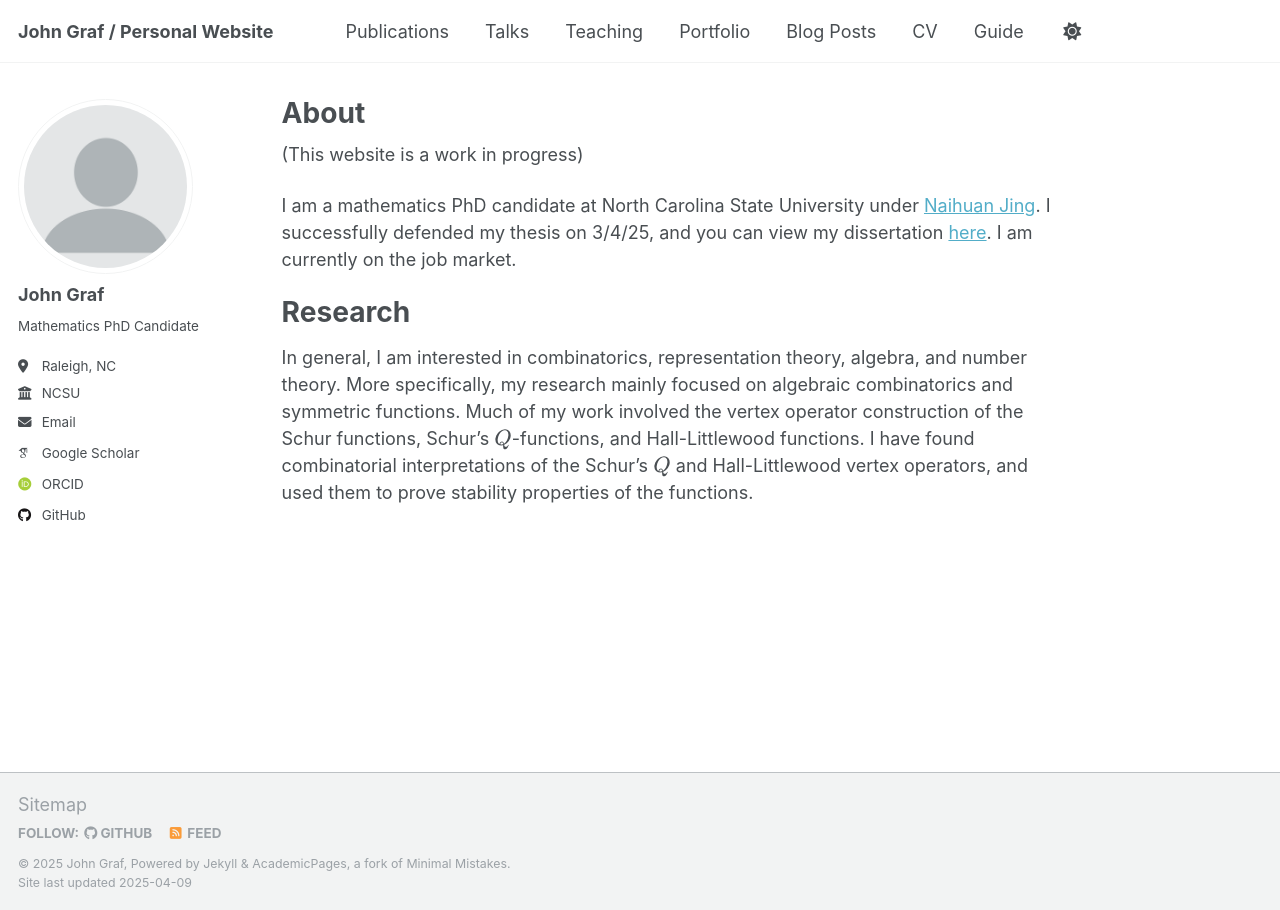
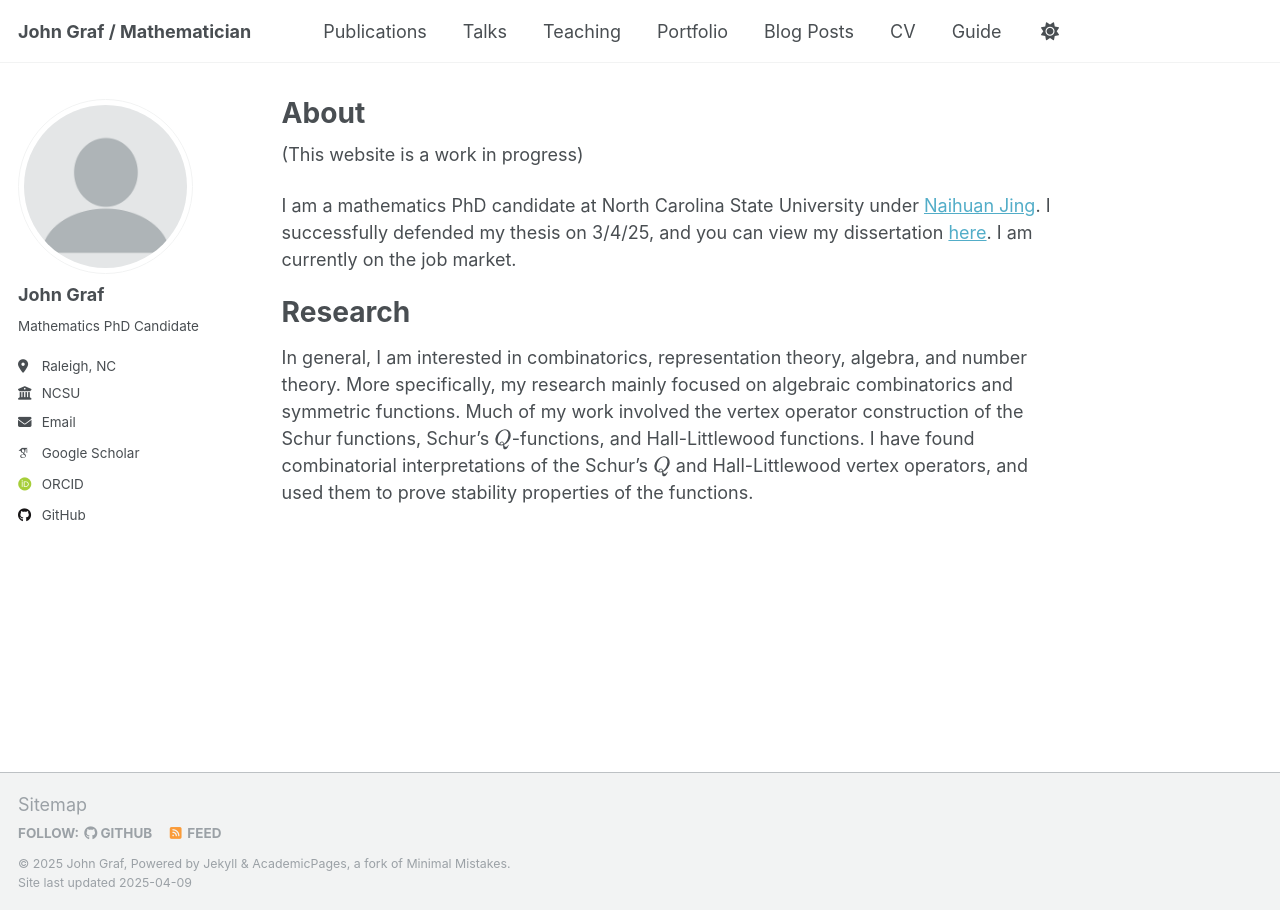
Before and after one commit to j-graf/j-graf.github.io, a Jekyll site: the page built from _pages/about.md, in a window 1280 px wide. Built offline with Jekyll 4.4.1, drawn with Linux system fonts in a browser that asks for light colours; some web fonts are replaced.

Commit message:
Update _config.yml

```diff
--- a/_config.yml
+++ b/_config.yml
@@ -9,10 +9,10 @@
 # Basic Site Settings
 locale                   : "en-US"
 site_theme               : "default"
-title                    : "John Graf / Personal Website"
+title                    : "John Graf / Mathematician"
 title_separator          : "-"
 name                     : &name "John Graf"
-description              : &description "personal description"
+description              : &description "Mathematician"
 url                      : https://j-graf.github.io # the base hostname & protocol for your site e.g. "https://[your GitHub username].github.io"
 baseurl                  : "" # the subpath of your site, e.g. "/blog"
 repository               : "j-graf/j-graf.github.io"
```
